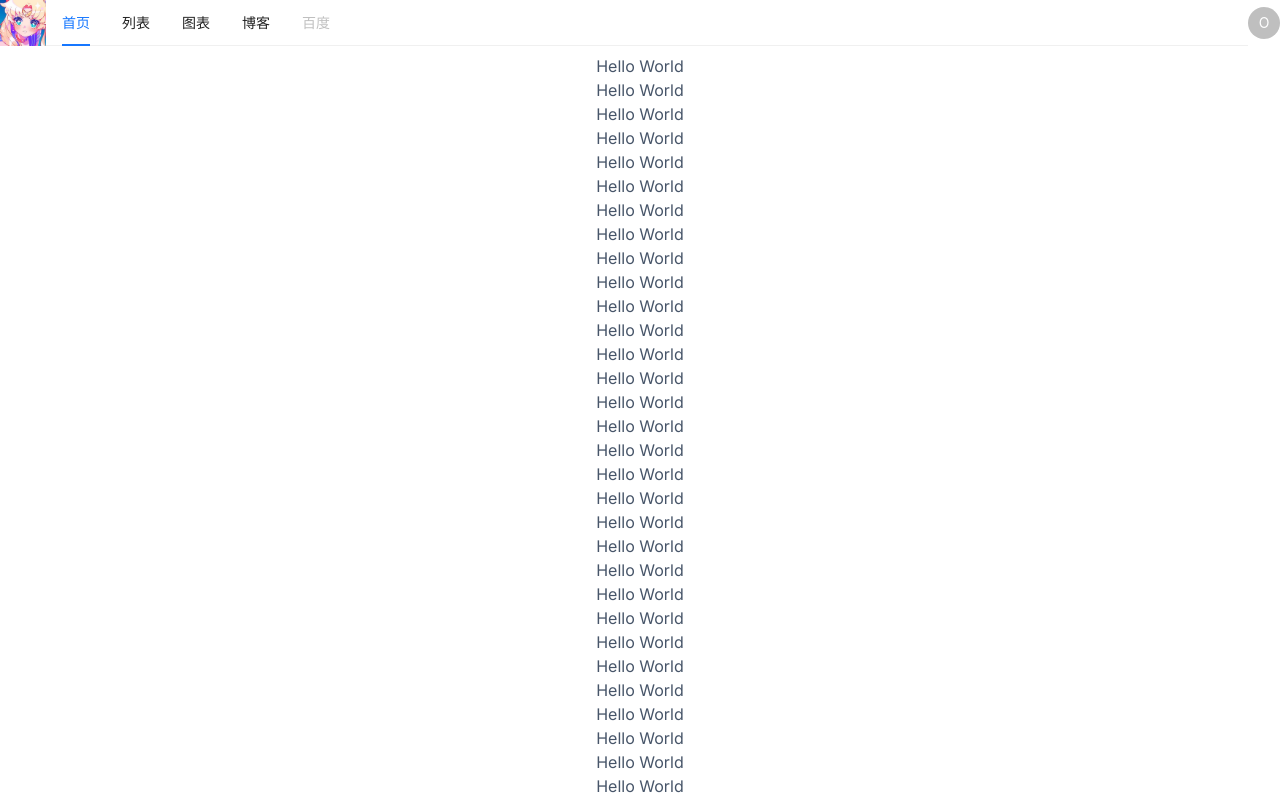
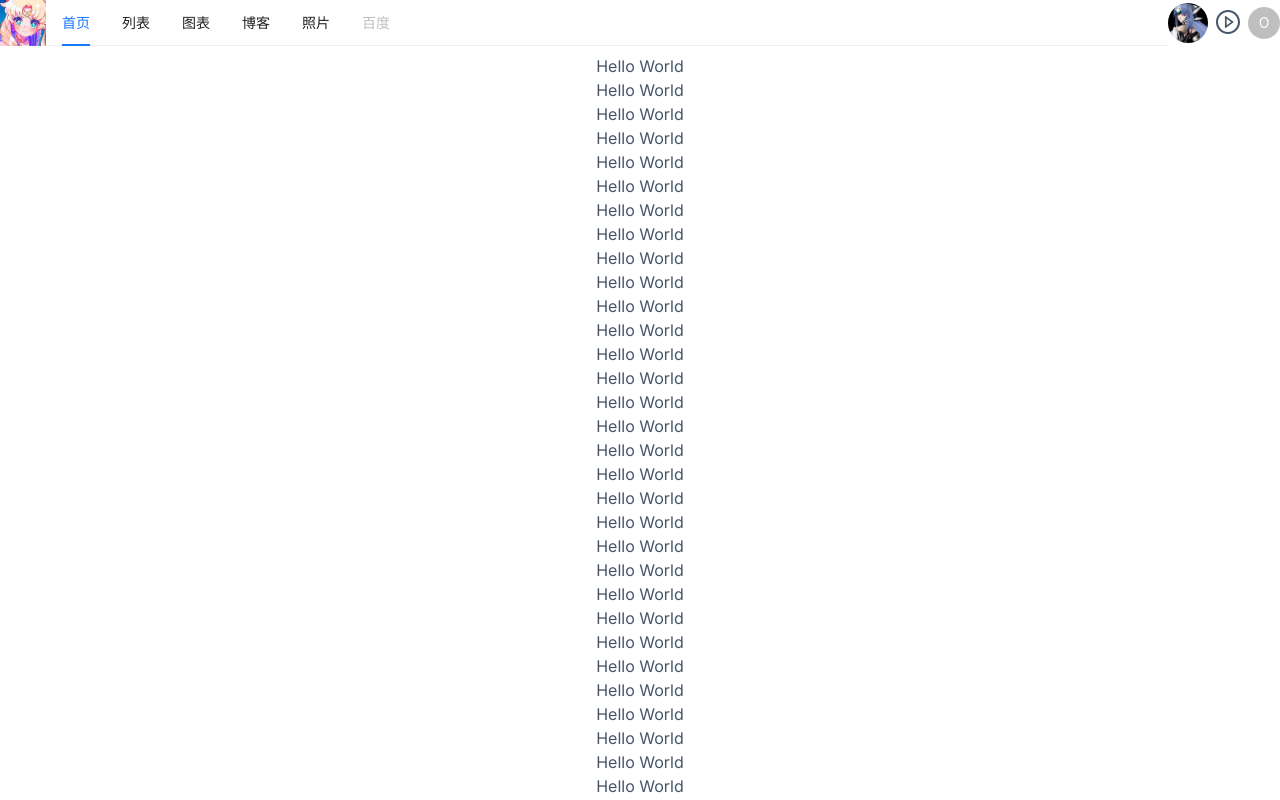
Before and after one commit to oxh666/nextjs-my-app, a Next.js app: page / in a window 1280 px wide. Shown: the top 800 px of the page. Built offline with nearby package versions, Linux system fonts and the light colour scheme; a web font is replaced by a local one.

Commit message:
feat: 新增音乐播放器（单曲），照片模块

```diff
--- /dev/null
+++ b/app/api/posts/route.ts
@@ -0,0 +1,8 @@
+import { NextRequest, NextResponse } from 'next/server';
+
+export async function GET(request: NextRequest) {
+
+    const res = await fetch('https://jsonplaceholder.typicode.com/posts')
+    const data = await res.json()
+    return NextResponse.json({data})
+}
--- /dev/null
+++ b/app/components/MusicPlayer.tsx
@@ -0,0 +1,53 @@
+'use client'
+import React, { useRef, useState } from 'react';
+import { PlayCircleOutlined, PauseCircleOutlined } from '@ant-design/icons';
+
+// Add CSS for rotation
+const rotationStyle = `
+@keyframes rotate {
+    from {
+        transform: rotate(0deg);
+    }
+    to {
+        transform: rotate(360deg);
+    }
+}
+.rotate {
+    animation: rotate 15s linear infinite;
+}
+`;
+
+const MusicPlayer: React.FC = () => {
+    const audioRef = useRef<HTMLAudioElement | null>(null);
+    const [isPlaying, setIsPlaying] = useState(false);
+
+    const togglePlayPause = () => {
+        if (audioRef.current) {
+            if (isPlaying) {
+                audioRef.current.pause();
+            } else {
+                audioRef.current.play();
+            }
+            setIsPlaying(!isPlaying);
+        }
+    };
+
+    return (
+        <div style={{ display: 'flex', alignItems: 'center' }}>
+            <style>{rotationStyle}</style> {/* Inject the CSS for rotation */}
+            {/* 图片路径在 app/assets/imgs/kosmos.webp */}
+            <img
+                title='kosmos!'
+                className={`w-10 h-10 rounded-full ${isPlaying ? 'rotate' : ''}`} // Conditionally apply the rotate class
+                src="/kosmos.webp"
+                alt="kosmos!"
+            />
+            <audio ref={audioRef} src="/music/maybe-tomorrow.mp3" loop />
+            <button className='text-2xl  mr-2 ml-2' onClick={togglePlayPause}>
+                {isPlaying ? <PauseCircleOutlined /> : <PlayCircleOutlined />}
+            </button>
+        </div>
+    );
+};
+
+export default MusicPlayer;
--- a/app/componets/LayoutHeader.tsx
+++ b/app/componets/LayoutHeader.tsx
@@ -5,6 +5,7 @@ import Image from 'next/image';
 import type { MenuProps } from 'antd';
 import { Menu, Avatar } from 'antd';
 import { usePathname } from 'next/navigation';
+import MusicPlayer from '../components/MusicPlayer';
 
 //这个文件
 export default function LayoutHeader(): JSX.Element {
@@ -29,6 +30,7 @@ export default function LayoutHeader(): JSX.Element {
         dashboard = '列表',
         echarts = '图表',
         blog = '博客',
+        photos = '照片',
     }
 
     const items: MenuItem[] = [
@@ -47,7 +49,10 @@ export default function LayoutHeader(): JSX.Element {
         {
             label: MenuEnum.blog,
             key: '/blog',
-
+        },
+        {
+            label: MenuEnum.photos,
+            key: '/photos',
         },
         {
             key: 'alipay',
@@ -83,7 +88,12 @@ export default function LayoutHeader(): JSX.Element {
     }
 
     function UserInfo(): JSX.Element {
-        return  <Avatar>O</Avatar>
+        return (
+            <>
+                <MusicPlayer />
+                <Avatar>O</Avatar>
+            </>
+        )
     }
     return (
         <header
--- a/app/layout.tsx
+++ b/app/layout.tsx
@@ -33,7 +33,7 @@ export default function RootLayout({
             }`}
             style={{ transition: 'background-color 0.3s ease, box-shadow 0.3s ease' }} // Ensure smooth transition for shadow
           >
-            <LayoutHeader />
+            <LayoutHeader  />
           </div>
           <div className='p-2'>
             {children}
--- /dev/null
+++ b/app/loading.tsx
@@ -0,0 +1,11 @@
+'use client'
+import { Spin } from 'antd';
+
+export default function Loading() {
+  //返回一个全屏遮罩层，中间有个转圈圈的antd的loading
+  return (
+    <div className="flex justify-center items-center h-screen">
+      <Spin size="large" />
+    </div>
+  );
+}
--- /dev/null
+++ b/app/photos/[id]/page.tsx
@@ -0,0 +1,7 @@
+import { data } from "../data";
+export default function PhotoPage({ params }: { params: { id: string } }) {
+    const photo = data.find((item) => item.id === params.id);
+    return <div>
+        <img className="w-full h-full object-cover" src={photo?.src} alt={photo?.id} width={100} height={100} />
+    </div>;
+}
--- /dev/null
+++ b/app/photos/data.ts
@@ -0,0 +1,7 @@
+const data = [
+    { id: '1', src: 'https://zos.alipayobjects.com/rmsportal/jkjgkEfvpUPVyRjUImniVslZfWPnJuuZ.png' },
+    { id: '2', src: 'https://gw.alipayobjects.com/zos/rmsportal/KDpgvguMpGfqaHPjicRK.svg' },
+    { id: '3', src: 'https://gw.alipayobjects.com/zos/antfincdn/aPkFc8Sj7n/method-draw-image.svg' },
+]
+
+export { data };
--- /dev/null
+++ b/app/photos/page.tsx
@@ -0,0 +1,14 @@
+import Link from "next/link";
+import { data } from "./data";
+export default function PhotosPage() {
+
+    return <div>
+        <main className="flex flex-row flex-wrap">
+            {data.map(({ id, src }) => (
+                <Link href={`/photos/${id}`} key={id}>
+                        <img title={'可以点击，编号为'+id+"号图片"} src={src} alt={id} width={100} height={100} />
+                </Link>
+            ))}
+        </main>
+    </div>;
+}
```
Also changed, not shown: public/kosmos.webp (added), 1 other file (tests, documents, lock files or other folders).
